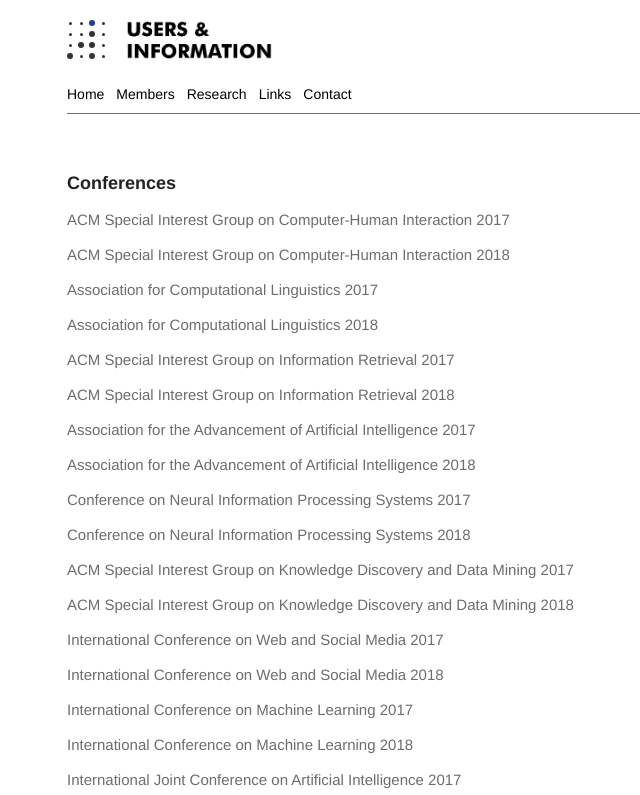
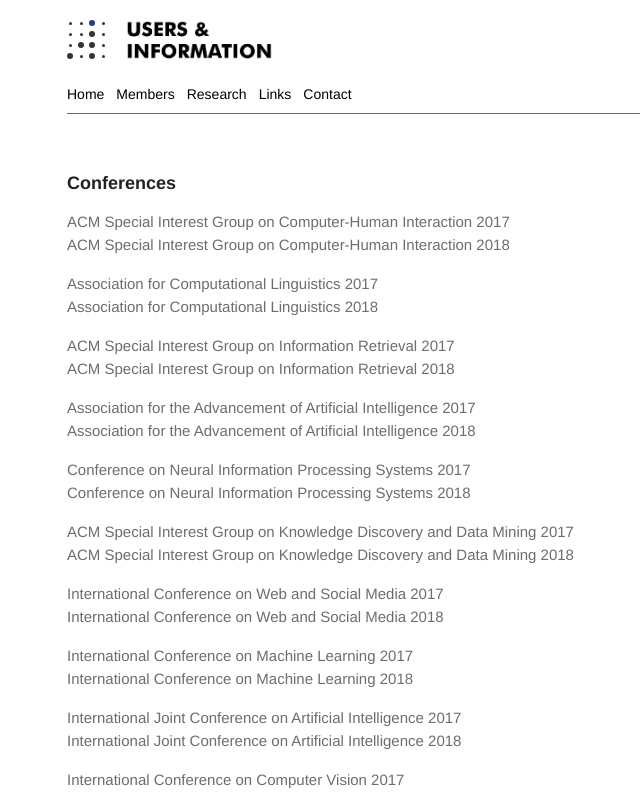
Before and after one commit to uilab-github/uilab-web-old, a React app: page /links in a window 1280 px wide. Shown: the top 795 px of the page, without its empty margins (61-701 px from the left). Built offline with nearby package versions, Linux system fonts and the light colour scheme; a web font is replaced by a local one.

Commit message:
add disclaimer for google "I'm Feeling Lucky" links

```diff
--- a/src/components/Links.js
+++ b/src/components/Links.js
@@ -46,7 +46,7 @@
       </a>
     );
     return (
-      <div className="u-plain-wrapper">
+      <div className="c-links__link-group">
         {linkCurrYear}
         {linkNextYear}
       </div>
@@ -70,6 +70,7 @@
           {linkItems}
           {keywordLinkItems}
         </div>
+        {infoMessage}
       </div>
     )
   }
--- a/src/style/components/_links.scss
+++ b/src/style/components/_links.scss
@@ -17,9 +17,13 @@
 
   }
 
+  &__link-group {
+    padding: 8px 0;
+  }
+
   &__link {
     display: block;
-    padding: 10px 0;
+    padding: 4px 0;
     font-size: 15px;
     color: color('dark-grey');
 
```
